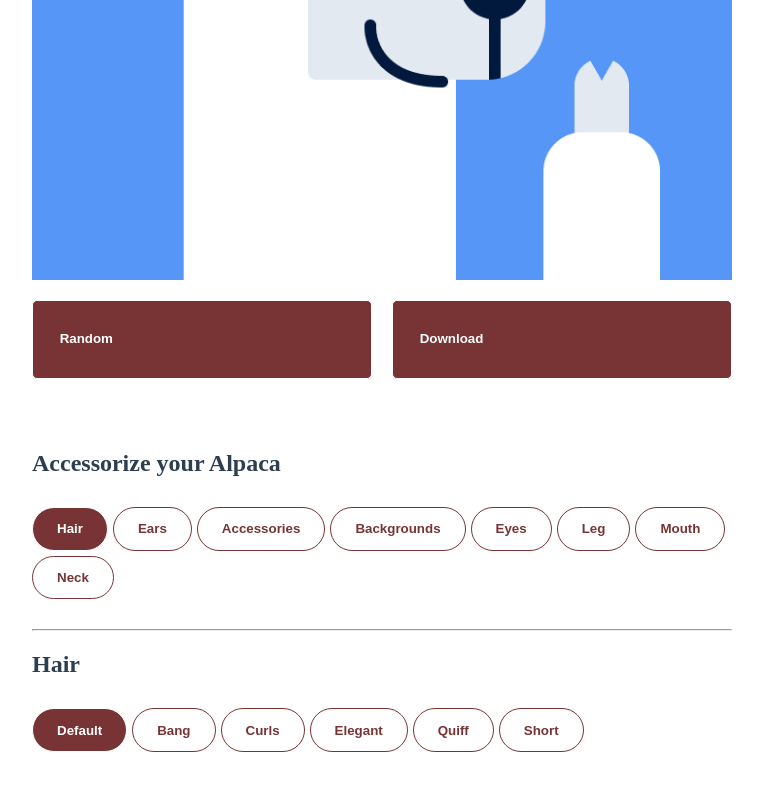
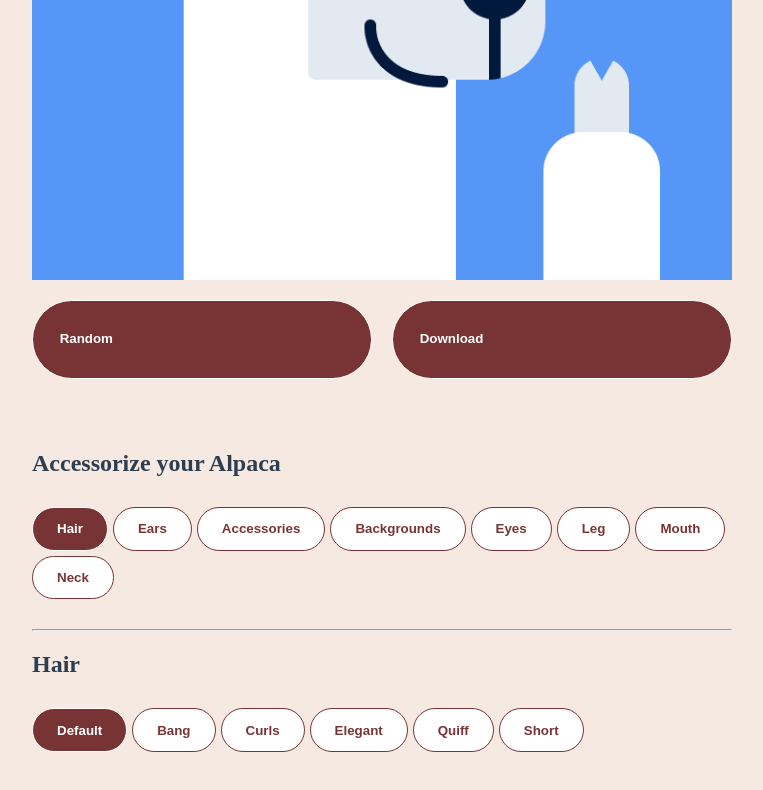
Before and after one commit to jill45123/alpaca-generator, a Vue app: page / in a window 1280 px wide. Shown: the part 615-1405 px from the top of the page, without its empty margins (258-1021 px from the left). Built offline with nearby package versions, Linux system fonts and the light colour scheme.

Commit message:
fix_component option button

```diff
--- a/src/App.vue
+++ b/src/App.vue
@@ -6,12 +6,12 @@
     <div class="container">
       <div class="result">
         <div class="canvas">
-          <template v-for="x in dict" :key="x.category">
+          <template v-for="x in list" :key="x.category">
             <img
               :alt="x.category"
               :src="
                 require(`./assets/${x.category.toLowerCase()}/${x.spec[
-                  x.value
+                  x.selected
                 ].toLowerCase()}.png`)
               "
               :style="{ zIndex: x.priority }"
@@ -25,36 +25,19 @@
         </div>
       </div>
       <div class="accessorize">
-        <div class="categories">
-          <h2>Accessorize your Alpaca</h2>
-          <div class="options">
-            <template v-for="(x, index) in dict" :key="x.category">
-              <button
-                @click="onCategoryClick(index)"
-                :class="{ select: index === selectedCategory }"
-              >
-                {{ x.category }}
-              </button>
-            </template>
-          </div>
-          <hr />
-        </div>
-        <div class="specs">
-          <h2>{{ dict[selectedCategory].category }}</h2>
-          <div class="options">
-            <template
-              v-for="(x, index) in dict[selectedCategory].spec"
-              :key="x"
-            >
-              <button
-                @click="onSpecClick(index)"
-                :class="{ select: index === selectedSpec }"
-              >
-                {{ x }}
-              </button>
-            </template>
-          </div>
-        </div>
+        <OptionButton
+          title="Accessorize your Alpaca"
+          :options="list"
+          :selected="selected_category"
+          :onClick="onCategoryClick"
+        />
+        <hr />
+        <OptionButton
+          :title="list[selected_category].category"
+          :options="list[selected_category].spec"
+          :selected="selected_spec"
+          :onClick="onSpecClick"
+        />
       </div>
     </div>
   </body>
@@ -62,27 +45,28 @@
 
 <script setup>
 import { ref } from "vue";
+import OptionButton from "./components/OptionButton.vue";
 import html2canvas from "html2canvas";
 
-var selectedCategory = ref(0);
-var selectedSpec = ref(0);
-var dict = ref([
+var selected_category = ref(0);
+var selected_spec = ref(0);
+var list = ref([
   {
     category: "Hair",
     spec: ["Default", "Bang", "Curls", "Elegant", "Quiff", "Short"],
-    value: 0,
+    selected: 0,
     priority: 4,
   },
   {
     category: "Ears",
     spec: ["Default", "Tilt-backward", "Tilt-forward"],
-    value: 0,
+    selected: 0,
     priority: 1,
   },
   {
     category: "Accessories",
     spec: ["Earings", "Glasses", "Flower", "Headphone"],
-    value: 0,
+    selected: 0,
     priority: 6,
   },
   {
@@ -107,13 +91,13 @@ var dict = ref([
       "Yellow60",
       "Yellow70",
     ],
-    value: 0,
+    selected: 0,
     priority: 0,
   },
   {
     category: "Eyes",
     spec: ["Default", "Angry", "Naughty", "Panda", "Smart", "Star"],
-    value: 0,
+    selected: 0,
     priority: 5,
   },
   {
@@ -126,32 +110,32 @@ var dict = ref([
       "Tilt-backward",
       "Tilt-forward",
     ],
-    value: 0,
+    selected: 0,
     priority: 5,
   },
   {
     category: "Mouth",
     spec: ["Default", "Eating", "Laugh", "Tongue", "Astonished"],
-    value: 0,
+    selected: 0,
     priority: 6,
   },
   {
     category: "Neck",
     spec: ["Default", "Bend-backward", "Bend-forward", "Thick"],
-    value: 0,
+    selected: 0,
     priority: 2,
   },
 ]);
 
-function onCategoryClick(value) {
-  if (this.selectedCategory !== value) {
-    this.selectedCategory = value;
-    this.selectedSpec = this.dict[this.selectedCategory].value;
+function onCategoryClick(option) {
+  if (selected_category.value !== option) {
+    selected_category.value = option;
+    selected_spec.value = list.value[option].selected;
   }
 }
-function onSpecClick(value) {
-  this.selectedSpec = value;
-  this.dict[this.selectedCategory].value = value;
+function onSpecClick(option) {
+  selected_spec.value = option;
+  list.value[selected_category.value].selected = option;
 }
 function onDownload() {
   // seek the element(.canvas) and read it as Canvas
@@ -167,15 +151,18 @@ function onDownload() {
   });
 }
 function onRandom() {
-  this.dict.forEach((i, index) => {
+  list.value.forEach((i, index) => {
     const randomValue = Math.floor(Math.random() * i.spec.length);
-    i.value = randomValue;
-    if (this.selectedCategory === index) this.selectedSpec = randomValue;
+    i.selected = randomValue;
+    if (selected_category.value === index) selected_spec.value = randomValue;
   });
 }
 </script>
 
 <style lang="scss">
+html {
+  background-color: #f6e9e2;
+}
 #app {
   font-family: "Alfa Slab One", cursive;
   -webkit-font-smoothing: antialiased;
@@ -225,7 +212,7 @@ header {
     --second-color: #783434;
     box-sizing: border-box;
     border: 1px solid;
-    border-radius: 5px;
+    border-radius: 50px;
     color: var(--primary-color);
     background-color: var(--second-color);
     padding: 1em 2em;
@@ -244,35 +231,5 @@ header {
 .accessorize {
   height: 700px;
   width: 700px;
-  .options {
-    display: flex;
-    flex-wrap: wrap;
-    gap: 5px;
-    margin: 30px 0px;
-  }
-  button {
-    --primary-color: #783434;
-    --second-color: #fff;
-    box-sizing: border-box;
-    border: 1px solid;
-    border-radius: 50px;
-    color: var(--primary-color);
-    background-color: var(--second-color);
-    padding: 1em 1.8em;
-    display: flex;
-    transition: 0.2s;
-    align-items: center;
-    gap: 0.6em;
-    font-weight: bold;
-  }
-  button:hover {
-    background-color: var(--primary-color);
-    color: var(--second-color);
-    cursor: pointer;
-  }
-  .select {
-    background-color: var(--primary-color);
-    color: var(--second-color);
-  }
 }
 </style>
--- /dev/null
+++ b/src/components/OptionButton.vue
@@ -0,0 +1,54 @@
+<template>
+  <h2>{{ title }}</h2>
+  <div class="options">
+    <template v-for="(x, index) in options" :key="x.category || x">
+      <button @click="onClick(index)" :class="{ selected: index === selected }">
+        {{ x.category || x }}
+      </button>
+    </template>
+  </div>
+</template>
+
+<script setup>
+import { defineProps } from "vue";
+
+defineProps({
+  title: String,
+  options: Object,
+  selected: Number,
+  onClick: Function,
+});
+</script>
+
+<style scoped lang="scss">
+.options {
+  display: flex;
+  flex-wrap: wrap;
+  gap: 5px;
+  margin: 30px 0px;
+}
+button {
+  --primary-color: #783434;
+  --second-color: #fff;
+  box-sizing: border-box;
+  border: 1px solid;
+  border-radius: 50px;
+  color: var(--primary-color);
+  background-color: var(--second-color);
+  padding: 1em 1.8em;
+  display: flex;
+  transition: 0.2s;
+  align-items: center;
+  gap: 0.6em;
+  font-weight: bold;
+}
+button:hover {
+  background-color: var(--primary-color);
+  color: var(--second-color);
+  cursor: pointer;
+}
+.selected {
+  background-color: var(--primary-color);
+  color: var(--second-color);
+}
+</style>
```
